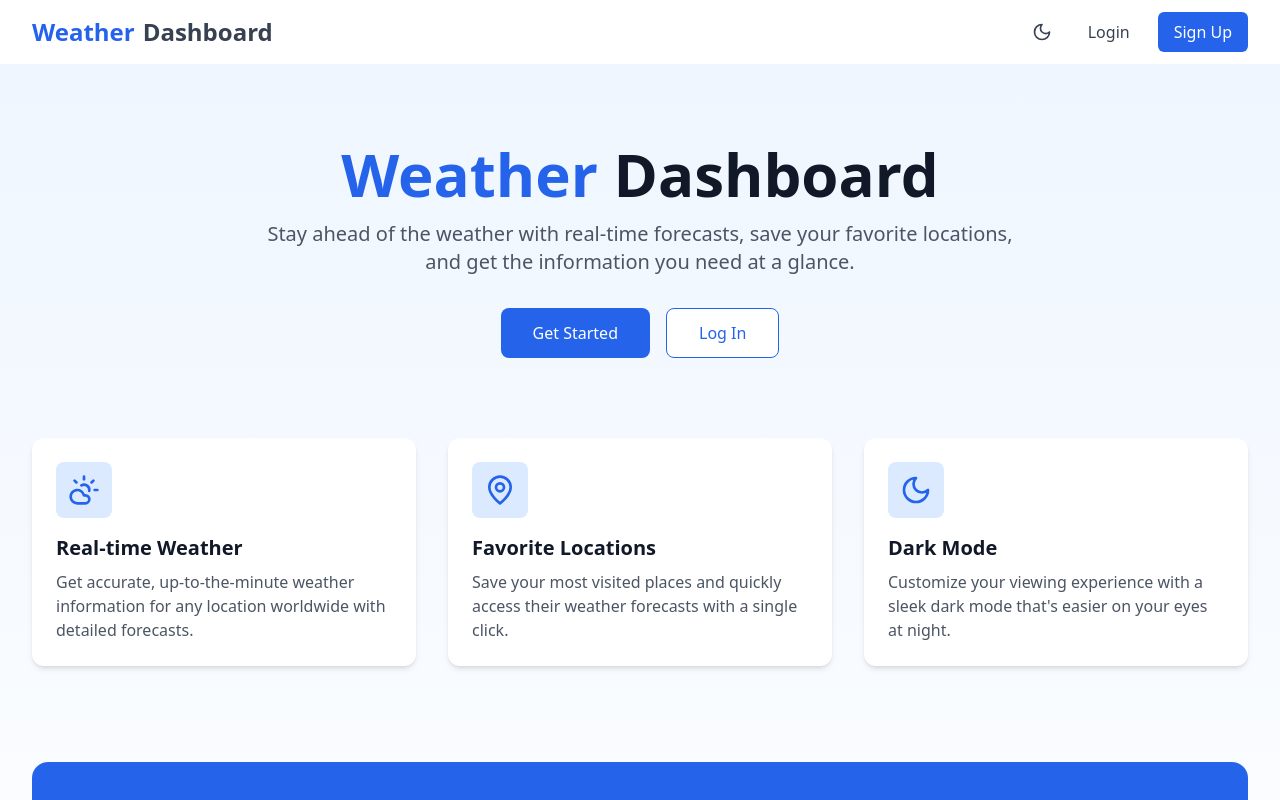
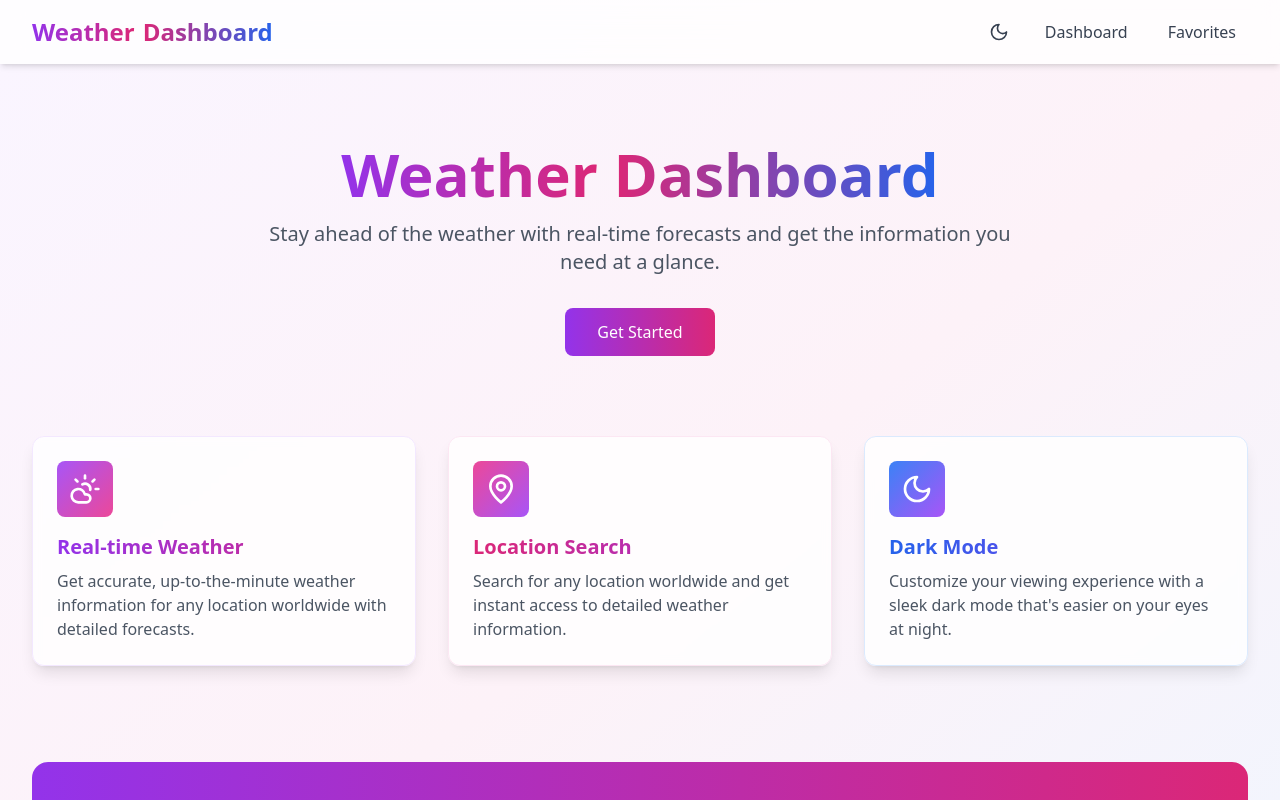
Before and after one commit to subhash0299/weather-dashboard, a React (Vite) app: page / in a window 1280 px wide. Shown: the top 800 px of the page. Built offline with nearby package versions, Linux system fonts and the light colour scheme; no server answers.

Commit message:
Remove authentication and add more colors

```diff
--- a/src/App.tsx
+++ b/src/App.tsx
@@ -1,32 +1,25 @@
 import React from 'react';
-import { BrowserRouter as Router, Routes, Route, Navigate } from 'react-router-dom';
-import { AuthProvider } from './context/AuthContext';
+import { BrowserRouter as Router, Routes, Route } from 'react-router-dom';
 import { ThemeProvider } from './context/ThemeContext';
 import { WeatherProvider } from './context/WeatherContext';
 import Navbar from './components/layout/Navbar';
 import Footer from './components/layout/Footer';
 import HomePage from './pages/HomePage';
-import LoginPage from './pages/LoginPage';
-import SignupPage from './pages/SignupPage';
 import DashboardPage from './pages/DashboardPage';
 import FavoritesPage from './pages/FavoritesPage';
 
 function App() {
   return (
-    <AuthProvider>
     <ThemeProvider>
       <WeatherProvider>
         <Router>
-            <div className="flex flex-col min-h-screen bg-gray-50 dark:bg-gray-900 transition-colors duration-300">
+          <div className="flex flex-col min-h-screen bg-gradient-to-br from-purple-50 via-pink-50 to-blue-50 dark:from-gray-900 dark:via-purple-900 dark:to-blue-900 transition-colors duration-300">
             <Navbar />
             <main className="flex-grow">
               <Routes>
                 <Route path="/" element={<HomePage />} />
-                  <Route path="/login" element={<LoginPage />} />
-                  <Route path="/signup" element={<SignupPage />} />
                 <Route path="/dashboard" element={<DashboardPage />} />
                 <Route path="/favorites" element={<FavoritesPage />} />
-                  <Route path="*" element={<Navigate to="/" replace />} />
               </Routes>
             </main>
             <Footer />
@@ -34,7 +27,6 @@ function App() {
         </Router>
       </WeatherProvider>
     </ThemeProvider>
-    </AuthProvider>
   );
 }
 
--- a/src/components/layout/Navbar.tsx
+++ b/src/components/layout/Navbar.tsx
@@ -1,31 +1,22 @@
 import React, { useState } from 'react';
-import { Link, useNavigate } from 'react-router-dom';
-import { Menu, X, Sun, Moon, LogOut, User } from 'lucide-react';
-import { useAuth } from '../../context/AuthContext';
+import { Link } from 'react-router-dom';
+import { Menu, X, Sun, Moon } from 'lucide-react';
 import { useTheme } from '../../context/ThemeContext';
 
 const Navbar: React.FC = () => {
   const [isMenuOpen, setIsMenuOpen] = useState(false);
-  const { isAuthenticated, logout } = useAuth();
   const { darkMode, toggleDarkMode } = useTheme();
-  const navigate = useNavigate();
-
-  const handleLogout = () => {
-    logout();
-    navigate('/login');
-    setIsMenuOpen(false);
-  };
 
   return (
-    <nav className="bg-white dark:bg-gray-900 shadow-md transition-colors duration-300">
+    <nav className="bg-white/80 dark:bg-gray-900/80 backdrop-blur-md shadow-md transition-colors duration-300">
       <div className="max-w-7xl mx-auto px-4 sm:px-6 lg:px-8">
         <div className="flex justify-between h-16">
           <div className="flex items-center">
             <Link to="/" className="flex items-center">
-              <span className="text-2xl font-bold text-blue-600 dark:text-blue-400 mr-2">
+              <span className="text-2xl font-bold bg-gradient-to-r from-purple-600 to-pink-600 bg-clip-text text-transparent">
                 Weather
               </span>
-              <span className="text-2xl font-bold text-gray-700 dark:text-gray-200">
+              <span className="text-2xl font-bold bg-gradient-to-r from-pink-600 to-blue-600 bg-clip-text text-transparent ml-2">
                 Dashboard
               </span>
             </Link>
@@ -45,44 +36,18 @@ const Navbar: React.FC = () => {
               )}
             </button>
 
-            {isAuthenticated ? (
-              <>
             <Link
               to="/dashboard"
-                  className="text-gray-700 dark:text-gray-200 hover:text-blue-600 dark:hover:text-blue-400 px-3 py-2 rounded-md"
+              className="text-gray-700 dark:text-gray-200 hover:text-purple-600 dark:hover:text-purple-400 px-3 py-2 rounded-md"
             >
               Dashboard
             </Link>
             <Link
               to="/favorites"
-                  className="text-gray-700 dark:text-gray-200 hover:text-blue-600 dark:hover:text-blue-400 px-3 py-2 rounded-md"
+              className="text-gray-700 dark:text-gray-200 hover:text-pink-600 dark:hover:text-pink-400 px-3 py-2 rounded-md"
             >
               Favorites
             </Link>
-                <button
-                  onClick={handleLogout}
-                  className="flex items-center text-gray-700 dark:text-gray-200 hover:text-blue-600 dark:hover:text-blue-400 px-3 py-2 rounded-md"
-                >
-                  <LogOut className="h-4 w-4 mr-1" />
-                  Logout
-                </button>
-              </>
-            ) : (
-              <>
-                <Link
-                  to="/login"
-                  className="text-gray-700 dark:text-gray-200 hover:text-blue-600 dark:hover:text-blue-400 px-3 py-2 rounded-md"
-                >
-                  Login
-                </Link>
-                <Link
-                  to="/signup"
-                  className="bg-blue-600 hover:bg-blue-700 text-white px-4 py-2 rounded-md transition-colors"
-                >
-                  Sign Up
-                </Link>
-              </>
-            )}
           </div>
 
           {/* Mobile menu button */}
@@ -111,49 +76,23 @@ const Navbar: React.FC = () => {
 
       {/* Mobile menu */}
       {isMenuOpen && (
-        <div className="md:hidden bg-white dark:bg-gray-900 pb-3 px-4 shadow-lg transition-all duration-300">
-          {isAuthenticated ? (
+        <div className="md:hidden bg-white/80 dark:bg-gray-900/80 backdrop-blur-md pb-3 px-4">
           <div className="space-y-1 pt-2">
             <Link
               to="/dashboard"
-                className="block text-gray-700 dark:text-gray-200 hover:text-blue-600 dark:hover:text-blue-400 px-3 py-2 rounded-md"
+              className="block text-gray-700 dark:text-gray-200 hover:text-purple-600 dark:hover:text-purple-400 px-3 py-2 rounded-md"
               onClick={() => setIsMenuOpen(false)}
             >
               Dashboard
             </Link>
             <Link
               to="/favorites"
-                className="block text-gray-700 dark:text-gray-200 hover:text-blue-600 dark:hover:text-blue-400 px-3 py-2 rounded-md"
+              className="block text-gray-700 dark:text-gray-200 hover:text-pink-600 dark:hover:text-pink-400 px-3 py-2 rounded-md"
               onClick={() => setIsMenuOpen(false)}
             >
               Favorites
             </Link>
-              <button
-                onClick={handleLogout}
-                className="flex items-center w-full text-left text-gray-700 dark:text-gray-200 hover:text-blue-600 dark:hover:text-blue-400 px-3 py-2 rounded-md"
-              >
-                <LogOut className="h-4 w-4 mr-1" />
-                Logout
-              </button>
           </div>
-          ) : (
-            <div className="space-y-1 pt-2">
-              <Link
-                to="/login"
-                className="block text-gray-700 dark:text-gray-200 hover:text-blue-600 dark:hover:text-blue-400 px-3 py-2 rounded-md"
-                onClick={() => setIsMenuOpen(false)}
-              >
-                Login
-              </Link>
-              <Link
-                to="/signup"
-                className="block bg-blue-600 hover:bg-blue-700 text-white px-4 py-2 rounded-md transition-colors"
-                onClick={() => setIsMenuOpen(false)}
-              >
-                Sign Up
-              </Link>
-            </div>
-          )}
         </div>
       )}
     </nav>
--- a/src/context/WeatherContext.tsx
+++ b/src/context/WeatherContext.tsx
@@ -1,6 +1,5 @@
-import React, { createContext, useState, useContext, useEffect } from 'react';
+import React, { createContext, useState, useContext } from 'react';
 import { WeatherData, ForecastData, FavoriteCity } from '../types';
-import { useAuth } from './AuthContext';
 
 interface WeatherContextType {
   currentWeather: WeatherData | null;
@@ -39,25 +38,6 @@ export const WeatherProvider: React.FC<{ children: React.ReactNode }> = ({ child
   const [isLoading, setIsLoading] = useState<boolean>(false);
   const [error, setError] = useState<string | null>(null);
   const [favoriteLocations, setFavoriteLocations] = useState<FavoriteCity[]>([]);
-
-  const { isAuthenticated, user } = useAuth();
-
-  // Load favorites from localStorage when authenticated
-  useEffect(() => {
-    if (isAuthenticated && user) {
-      const storedFavorites = localStorage.getItem(`weatherFavorites_${user.id}`);
-      if (storedFavorites) {
-        try {
-          const favorites = JSON.parse(storedFavorites);
-          setFavoriteLocations(favorites);
-        } catch (error) {
-          console.error('Failed to parse stored favorites:', error);
-        }
-      }
-    } else {
-      setFavoriteLocations([]);
-    }
-  }, [isAuthenticated, user]);
 
   // Get weather data for a city
   const getWeatherForCity = async (city: string): Promise<void> => {
@@ -115,33 +95,18 @@ export const WeatherProvider: React.FC<{ children: React.ReactNode }> = ({ child
 
   // Add a city to favorites
   const addToFavorites = (city: FavoriteCity): void => {
-    if (!isAuthenticated || !user) return;
-
-    // Check if city is already in favorites
     if (!favoriteLocations.some((loc) => loc.id === city.id)) {
       const updatedFavorites = [...favoriteLocations, city];
       setFavoriteLocations(updatedFavorites);
-
-      // Save to localStorage
-      localStorage.setItem(
-        `weatherFavorites_${user.id}`,
-        JSON.stringify(updatedFavorites)
-      );
+      localStorage.setItem('weatherFavorites', JSON.stringify(updatedFavorites));
     }
   };
 
   // Remove a city from favorites
   const removeFromFavorites = (cityId: number): void => {
-    if (!isAuthenticated || !user) return;
-
     const updatedFavorites = favoriteLocations.filter((city) => city.id !== cityId);
     setFavoriteLocations(updatedFavorites);
-
-    // Save to localStorage
-    localStorage.setItem(
-      `weatherFavorites_${user.id}`,
-      JSON.stringify(updatedFavorites)
-    );
+    localStorage.setItem('weatherFavorites', JSON.stringify(updatedFavorites));
   };
 
   return (
--- a/src/pages/DashboardPage.tsx
+++ b/src/pages/DashboardPage.tsx
@@ -1,6 +1,4 @@
 import React, { useEffect, useState } from 'react';
-import { Navigate } from 'react-router-dom';
-import { useAuth } from '../context/AuthContext';
 import { useWeather } from '../context/WeatherContext';
 import SearchBar from '../components/weather/SearchBar';
 import WeatherCard from '../components/weather/WeatherCard';
@@ -8,34 +6,29 @@ import ForecastCard from '../components/weather/ForecastCard';
 import { Loader } from 'lucide-react';
 
 const DashboardPage: React.FC = () => {
-  const { isAuthenticated } = useAuth();
   const { currentWeather, forecast, isLoading, error, getWeatherForCity } = useWeather();
   const [initialLoad, setInitialLoad] = useState(true);
 
-  // If not authenticated, redirect to login
-  if (!isAuthenticated) {
-    return <Navigate to="/login" replace />;
-  }
-
-  // Load default city on initial render
   useEffect(() => {
     if (initialLoad) {
-      getWeatherForCity('Bengaluru');
+      getWeatherForCity('London');
       setInitialLoad(false);
     }
   }, [initialLoad, getWeatherForCity]);
 
   return (
-    <div className="min-h-[calc(100vh-64px)] bg-gray-100 dark:bg-gray-900 py-8 px-4 sm:px-6 lg:px-8 transition-colors duration-300">
+    <div className="min-h-[calc(100vh-64px)] bg-gradient-to-br from-purple-50 via-pink-50 to-blue-50 dark:from-gray-900 dark:via-purple-900 dark:to-blue-900 py-8 px-4 sm:px-6 lg:px-8 transition-colors duration-300">
       <div className="max-w-7xl mx-auto">
         <div className="mb-8">
-          <h1 className="text-3xl font-bold text-gray-900 dark:text-white mb-4">Weather Dashboard</h1>
+          <h1 className="text-3xl font-bold bg-gradient-to-r from-purple-600 to-pink-600 bg-clip-text text-transparent mb-4">
+            Weather Dashboard
+          </h1>
           <SearchBar />
         </div>
 
         {isLoading ? (
           <div className="flex items-center justify-center py-16">
-            <Loader className="h-10 w-10 text-blue-600 dark:text-blue-400 animate-spin" />
+            <Loader className="h-10 w-10 text-purple-600 dark:text-purple-400 animate-spin" />
             <span className="ml-3 text-lg text-gray-600 dark:text-gray-300">Loading weather data...</span>
           </div>
         ) : error ? (
--- a/src/pages/HomePage.tsx
+++ b/src/pages/HomePage.tsx
@@ -1,64 +1,69 @@
 import React from 'react';
 import { useNavigate } from 'react-router-dom';
-import { CloudSun, MapPin, User, Moon } from 'lucide-react';
+import { CloudSun, MapPin, Moon } from 'lucide-react';
 
 const HomePage: React.FC = () => {
   const navigate = useNavigate();
 
   return (
-    <div className="min-h-[calc(100vh-64px)] bg-gradient-to-b from-blue-50 to-white dark:from-gray-900 dark:to-gray-800 transition-colors duration-300">
+    <div className="min-h-[calc(100vh-64px)] bg-gradient-to-br from-purple-50 via-pink-50 to-blue-50 dark:from-gray-900 dark:via-purple-900 dark:to-blue-900 transition-colors duration-300">
       <div className="max-w-7xl mx-auto px-4 sm:px-6 lg:px-8 py-12 sm:py-20">
         {/* Hero Section */}
         <div className="text-center mb-16">
-          <h1 className="text-4xl md:text-5xl lg:text-6xl font-bold text-gray-900 dark:text-white leading-tight">
-            <span className="text-blue-600 dark:text-blue-400">Weather</span> Dashboard
+          <h1 className="text-4xl md:text-5xl lg:text-6xl font-bold leading-tight">
+            <span className="bg-gradient-to-r from-purple-600 to-pink-600 bg-clip-text text-transparent">
+              Weather
+            </span>{' '}
+            <span className="bg-gradient-to-r from-pink-600 to-blue-600 bg-clip-text text-transparent">
+              Dashboard
+            </span>
           </h1>
           <p className="mt-4 text-xl text-gray-600 dark:text-gray-300 max-w-3xl mx-auto">
-            Stay ahead of the weather with real-time forecasts, save your favorite locations, and get the information you need at a glance.
+            Stay ahead of the weather with real-time forecasts and get the information you need at a glance.
           </p>
-          <div className="mt-8 flex flex-col sm:flex-row justify-center gap-4">
+          <div className="mt-8">
             <button
-              onClick={() => navigate('/signup')}
-              className="px-8 py-3 text-base font-medium rounded-lg text-white bg-blue-600 hover:bg-blue-700 focus:outline-none focus:ring-2 focus:ring-blue-500 transition-colors"
+              onClick={() => navigate('/dashboard')}
+              className="px-8 py-3 text-base font-medium rounded-lg text-white bg-gradient-to-r from-purple-600 to-pink-600 hover:from-purple-700 hover:to-pink-700 focus:outline-none focus:ring-2 focus:ring-offset-2 focus:ring-purple-500 transition-all transform hover:scale-105"
             >
               Get Started
-            </button>
-            <button
-              onClick={() => navigate('/login')}
-              className="px-8 py-3 text-base font-medium rounded-lg text-blue-600 dark:text-blue-400 bg-white dark:bg-gray-800 hover:bg-gray-50 dark:hover:bg-gray-700 border border-blue-600 dark:border-blue-500 focus:outline-none focus:ring-2 focus:ring-blue-500 transition-colors"
-            >
-              Log In
             </button>
           </div>
         </div>
 
         {/* Features Section */}
         <div className="grid grid-cols-1 md:grid-cols-3 gap-8 mt-20">
-          <div className="bg-white dark:bg-gray-800 p-6 rounded-xl shadow-md transition-transform duration-300 hover:transform hover:translate-y-[-4px]">
-            <div className="inline-flex items-center justify-center p-3 bg-blue-100 dark:bg-blue-900 rounded-lg text-blue-600 dark:text-blue-400 mb-4">
+          <div className="bg-white/80 dark:bg-gray-800/80 backdrop-blur-sm p-6 rounded-xl shadow-lg transition-all duration-300 hover:transform hover:translate-y-[-4px] border border-purple-100 dark:border-purple-900">
+            <div className="inline-flex items-center justify-center p-3 bg-gradient-to-br from-purple-500 to-pink-500 rounded-lg text-white mb-4">
               <CloudSun className="h-8 w-8" />
             </div>
-            <h3 className="text-xl font-semibold text-gray-900 dark:text-white mb-2">Real-time Weather</h3>
+            <h3 className="text-xl font-semibold bg-gradient-to-r from-purple-600 to-pink-600 bg-clip-text text-transparent mb-2">
+              Real-time Weather
+            </h3>
             <p className="text-gray-600 dark:text-gray-300">
               Get accurate, up-to-the-minute weather information for any location worldwide with detailed forecasts.
             </p>
           </div>
 
-          <div className="bg-white dark:bg-gray-800 p-6 rounded-xl shadow-md transition-transform duration-300 hover:transform hover:translate-y-[-4px]">
-            <div className="inline-flex items-center justify-center p-3 bg-blue-100 dark:bg-blue-900 rounded-lg text-blue-600 dark:text-blue-400 mb-4">
+          <div className="bg-white/80 dark:bg-gray-800/80 backdrop-blur-sm p-6 rounded-xl shadow-lg transition-all duration-300 hover:transform hover:translate-y-[-4px] border border-pink-100 dark:border-pink-900">
+            <div className="inline-flex items-center justify-center p-3 bg-gradient-to-br from-pink-500 to-purple-500 rounded-lg text-white mb-4">
               <MapPin className="h-8 w-8" />
             </div>
-            <h3 className="text-xl font-semibold text-gray-900 dark:text-white mb-2">Favorite Locations</h3>
+            <h3 className="text-xl font-semibold bg-gradient-to-r from-pink-600 to-purple-600 bg-clip-text text-transparent mb-2">
+              Location Search
+            </h3>
             <p className="text-gray-600 dark:text-gray-300">
-              Save your most visited places and quickly access their weather forecasts with a single click.
+              Search for any location worldwide and get instant access to detailed weather information.
             </p>
           </div>
 
-          <div className="bg-white dark:bg-gray-800 p-6 rounded-xl shadow-md transition-transform duration-300 hover:transform hover:translate-y-[-4px]">
-            <div className="inline-flex items-center justify-center p-3 bg-blue-100 dark:bg-blue-900 rounded-lg text-blue-600 dark:text-blue-400 mb-4">
+          <div className="bg-white/80 dark:bg-gray-800/80 backdrop-blur-sm p-6 rounded-xl shadow-lg transition-all duration-300 hover:transform hover:translate-y-[-4px] border border-blue-100 dark:border-blue-900">
+            <div className="inline-flex items-center justify-center p-3 bg-gradient-to-br from-blue-500 to-purple-500 rounded-lg text-white mb-4">
               <Moon className="h-8 w-8" />
             </div>
-            <h3 className="text-xl font-semibold text-gray-900 dark:text-white mb-2">Dark Mode</h3>
+            <h3 className="text-xl font-semibold bg-gradient-to-r from-blue-600 to-purple-600 bg-clip-text text-transparent mb-2">
+              Dark Mode
+            </h3>
             <p className="text-gray-600 dark:text-gray-300">
               Customize your viewing experience with a sleek dark mode that's easier on your eyes at night.
             </p>
@@ -66,16 +71,16 @@ const HomePage: React.FC = () => {
         </div>
 
         {/* CTA Section */}
-        <div className="mt-24 bg-blue-600 dark:bg-blue-800 text-white rounded-2xl p-8 md:p-12 text-center">
-          <h2 className="text-3xl font-bold mb-4">Ready to start?</h2>
-          <p className="text-lg mb-8 max-w-2xl mx-auto text-blue-100">
-            Create your free account today and get instant access to weather forecasts for any location.
+        <div className="mt-24 bg-gradient-to-r from-purple-600 to-pink-600 text-white rounded-2xl p-8 md:p-12 text-center transform hover:scale-[1.02] transition-transform duration-300">
+          <h2 className="text-3xl font-bold mb-4">Ready to check the weather?</h2>
+          <p className="text-lg mb-8 max-w-2xl mx-auto text-purple-100">
+            Get instant access to weather forecasts for any location worldwide.
           </p>
           <button
-            onClick={() => navigate('/signup')}
-            className="px-8 py-3 text-base font-medium rounded-lg text-blue-600 dark:text-blue-800 bg-white hover:bg-gray-50 focus:outline-none focus:ring-2 focus:ring-white transition-colors"
+            onClick={() => navigate('/dashboard')}
+            className="px-8 py-3 text-base font-medium rounded-lg text-purple-600 bg-white hover:bg-purple-50 focus:outline-none focus:ring-2 focus:ring-white transition-colors"
           >
-            Sign Up Free
+            Open Dashboard
           </button>
         </div>
       </div>
```
Lines whose indentation alone changed are shown as unchanged.
